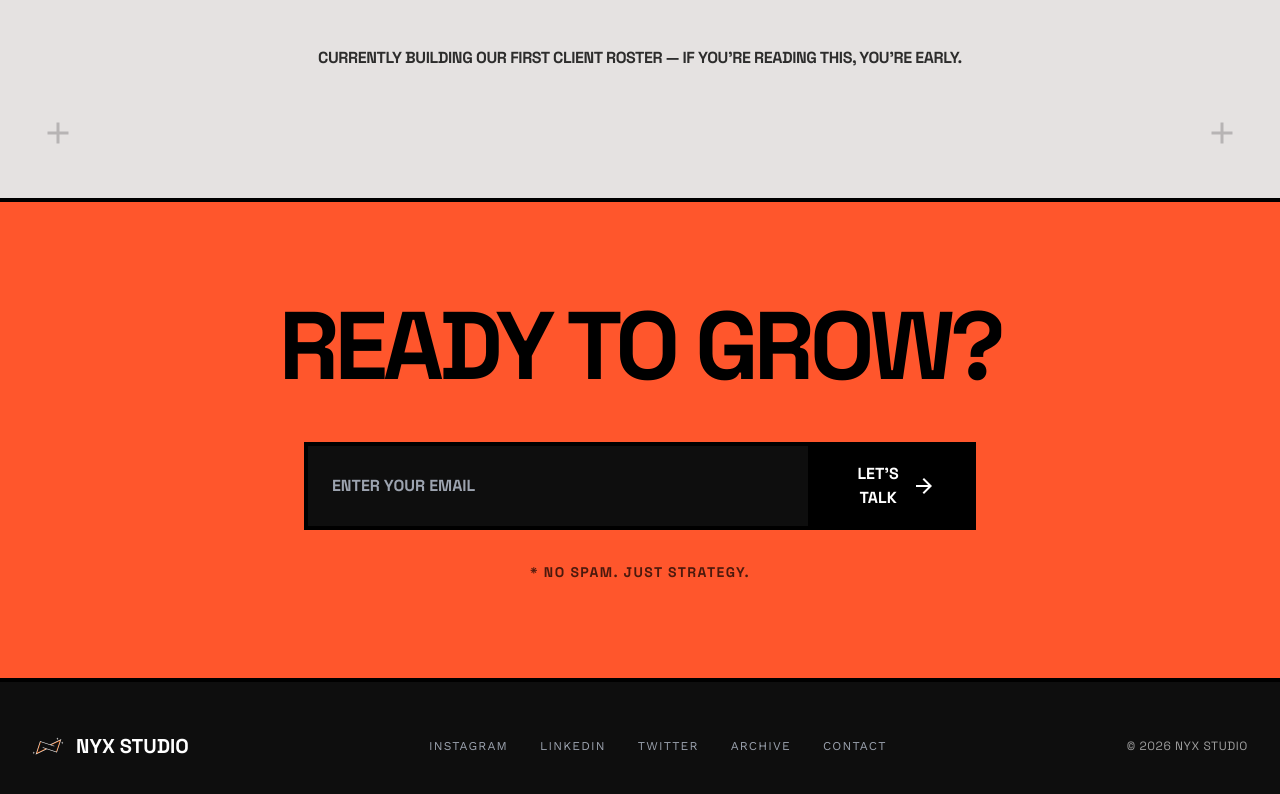
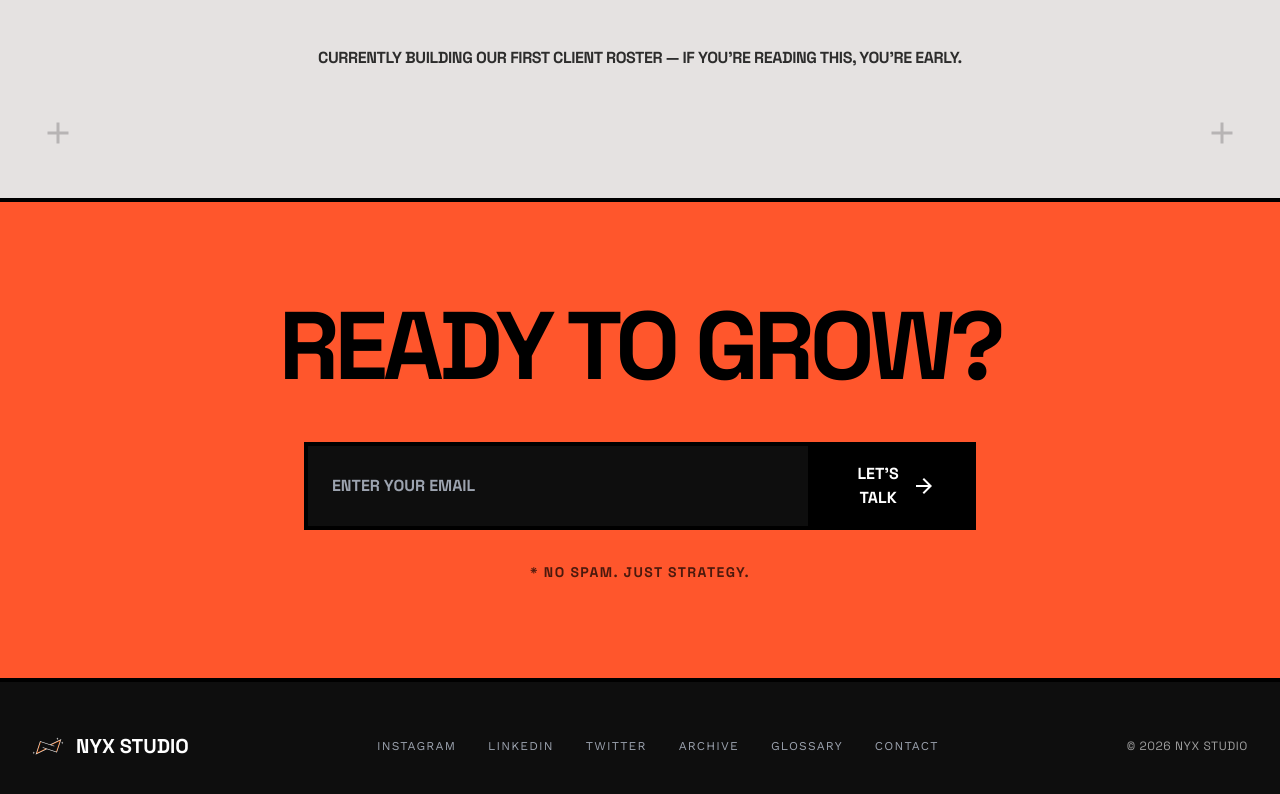
Before and after one commit to atharvgit2005/NYX, a Next.js app: page / in a window 1280 px wide. Shown: the part 2946-3740 px from the top of the page. Built offline with nearby package versions, Linux system fonts and the light colour scheme; a web font is replaced by a local one.

Commit message:
feat(footer): add GLOSSARY link to site footer navigation

```diff
--- a/src/app/components/SiteFooter.tsx
+++ b/src/app/components/SiteFooter.tsx
@@ -6,6 +6,7 @@ const SOCIAL = [
   { href: 'https://www.linkedin.com/company/nyx-studio-ai/', label: 'LINKEDIN', external: true },
   { href: 'https://twitter.com/nyxstudiosai', label: 'TWITTER', external: true },
   { href: '/work', label: 'ARCHIVE', external: false },
+  { href: '/glossary', label: 'GLOSSARY', external: false },
   { href: '/contact', label: 'CONTACT', external: false },
 ];
 
```
